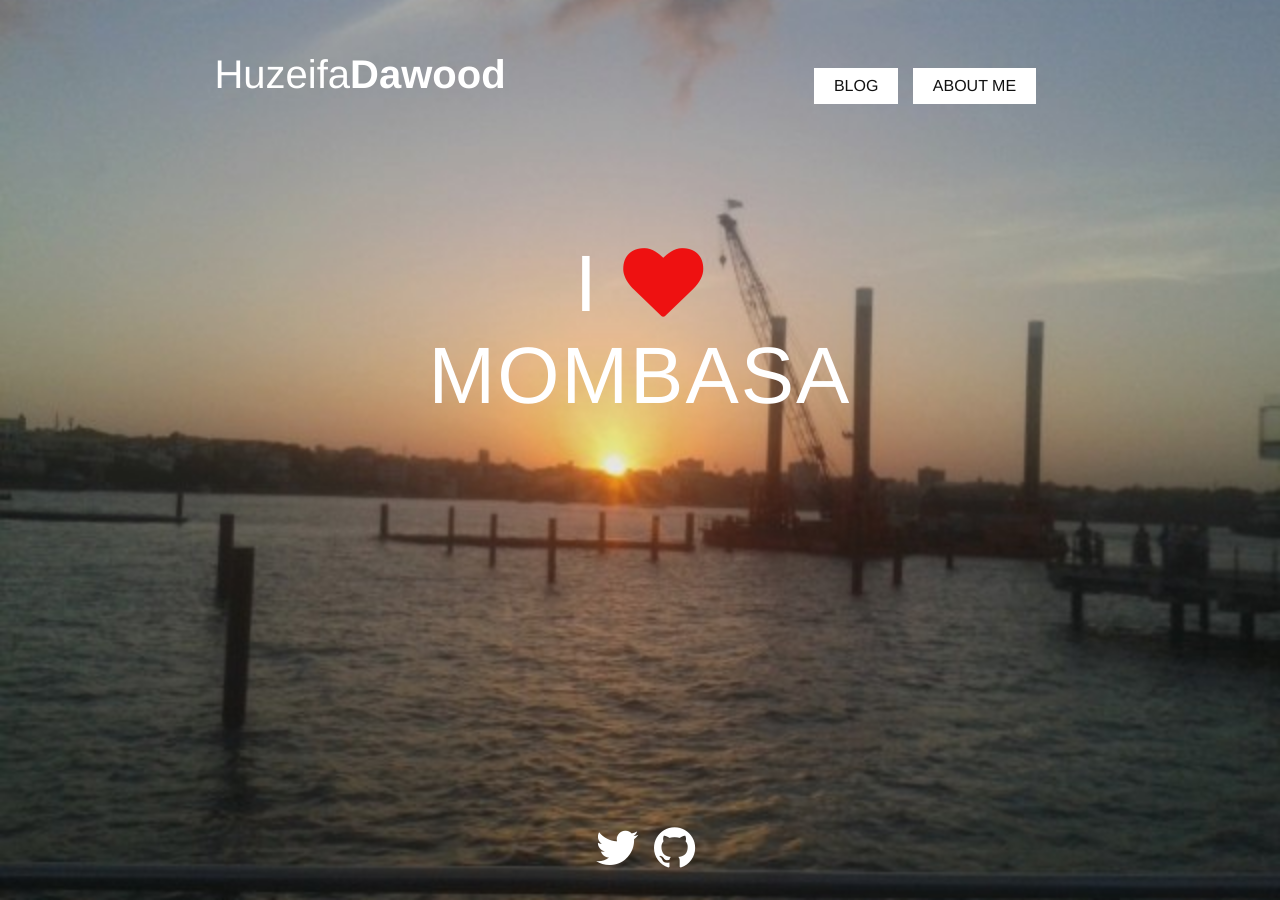
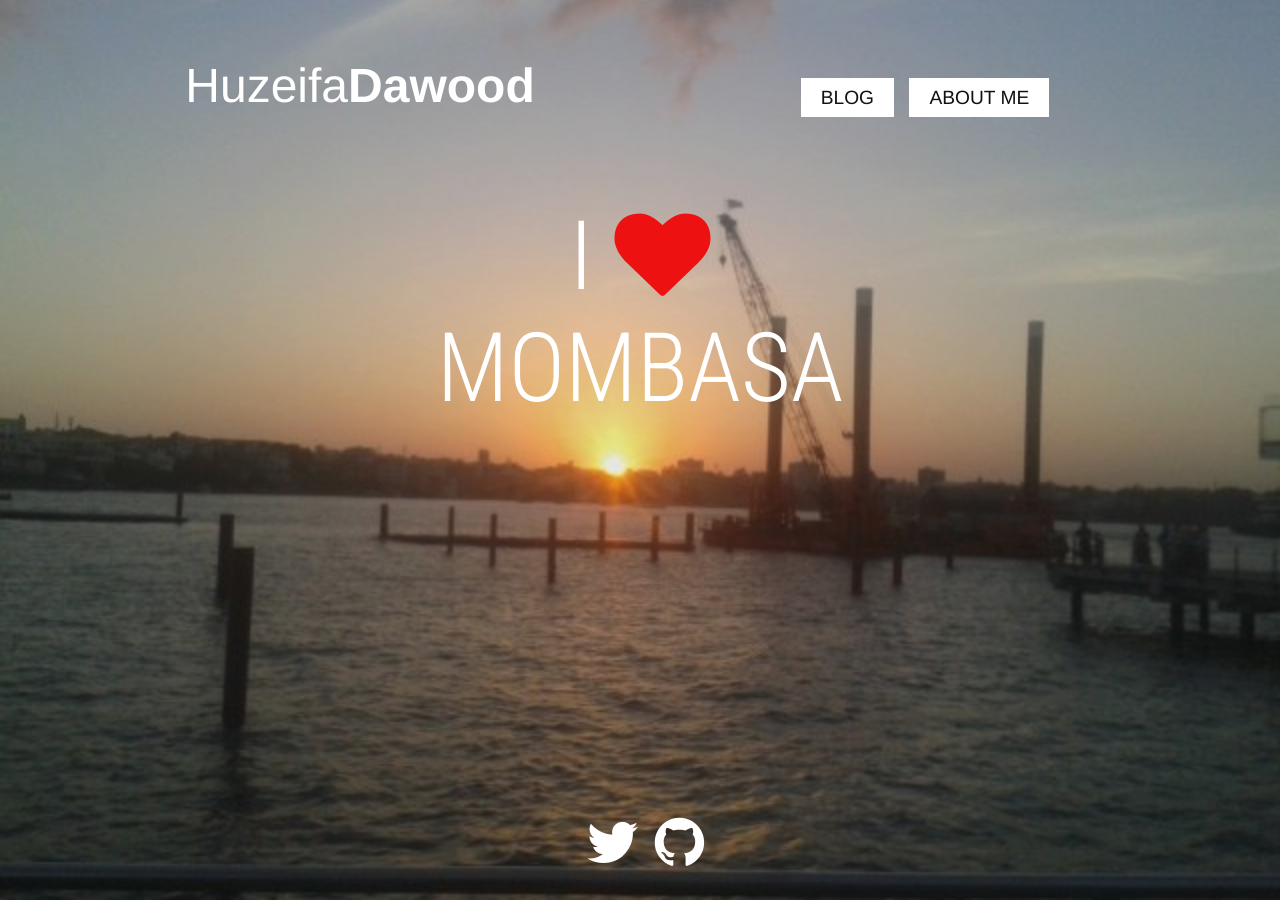
Before and after one commit to huzeifa-zz/huzeifa.github.io, a Jekyll site: the page built from index.html, in a window 1280 px wide. Built offline with Jekyll 4.4.1, drawn with Linux system fonts in a browser that asks for light colours.

Commit message:
added new font

```diff
--- a/_includes/head.html
+++ b/_includes/head.html
@@ -9,3 +9,4 @@
 <link rel="stylesheet" type="text/css" href="css/animate.css">
 <link rel="stylesheet" type="text/css" href="css/simplegrid.css">
 <link rel="stylesheet" type="text/css" href="font-awesome/css/font-awesome.min.css">
+<link href='https://fonts.googleapis.com/css?family=Roboto+Condensed:400,300' rel='stylesheet' type='text/css'>
--- a/css/style.css
+++ b/css/style.css
@@ -1,5 +1,5 @@
 body {
-  font-family: Helvetica, Arial;
+  font-family: Helvetica, Arial, sans-serif;
   font-size: 100%;
   height: 100%;
   margin: 0;
@@ -18,7 +18,7 @@ body {
 
 .logo {
   color: #fff;
-  font-weight: 100;
+  font-weight: 400;
   text-decoration: none;
   transition: color 0.2s ease-in 0s;
 }
@@ -27,12 +27,12 @@ body {
   color: #e8e8e8;
 }
 
-.love { color: #fff; font-size: 5em; font-weight: 100; letter-spacing: 2px; }
+.love { margin: 0; color: #fff; font-size: 5em; font-family: 'Roboto Condensed', sans-serif; font-weight: 300; }
 
 .main {
   width: 100%;
   padding-bottom: 5em;
-  padding-top: 5%;
+  padding: 10% 0 0;
 }
 
 .main .aboutme {
@@ -84,8 +84,7 @@ body {
 
 #footer {
 	width:100%;
-	height:5em;
-        margin: 2em 0;
+	height:6.5em;
 	position:absolute;
 	bottom:0;
 	left:0;
@@ -94,4 +93,10 @@ body {
 @media only screen and (max-width: 400px) {
                     body { font-size:90%;}
                     .love { font-size: 3.5em}
+
      }
+
+    @media only screen and (min-width: 1100px) {
+                    body { font-size:120%;}
+                    .main {padding: 5% 0 0;}
+        }
```
